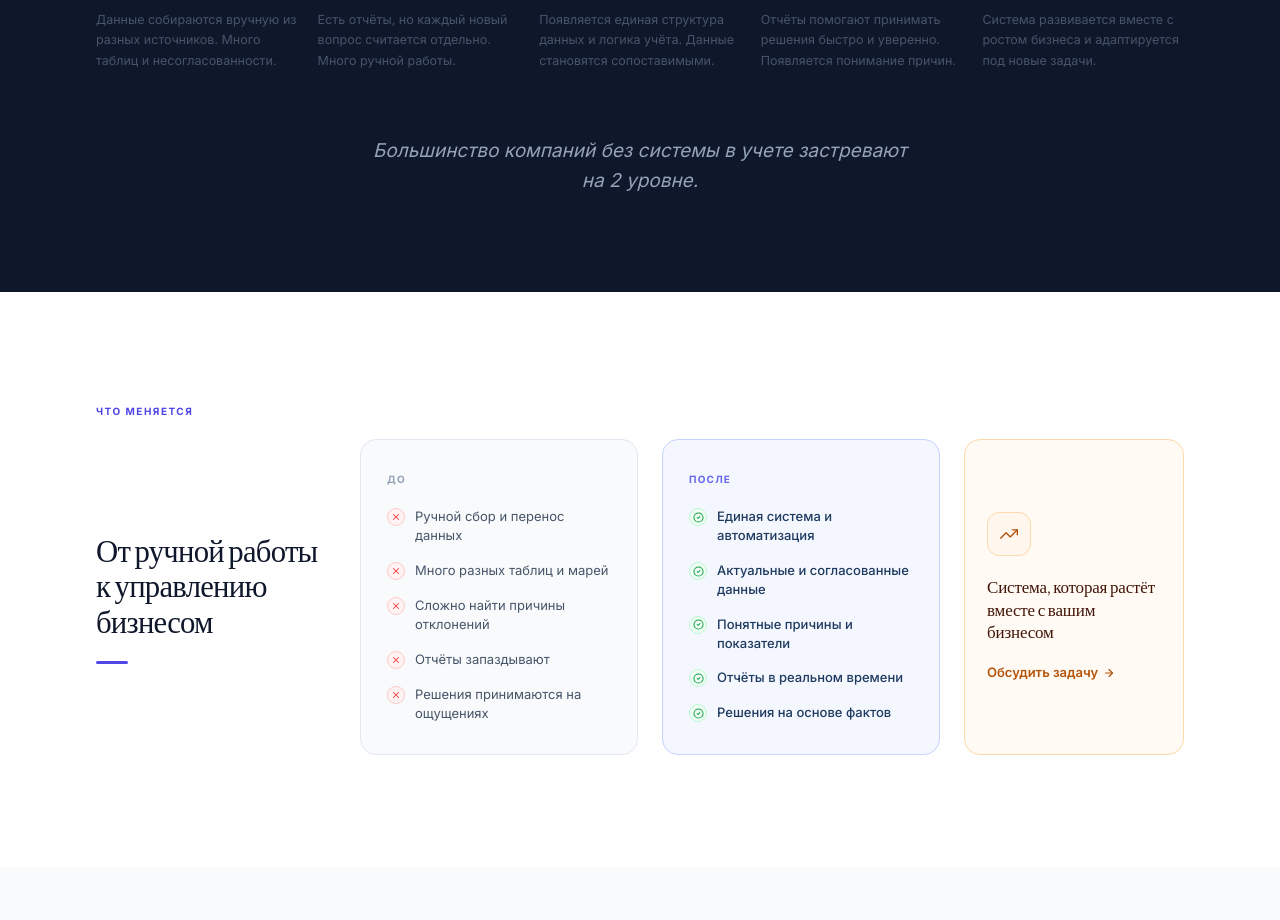
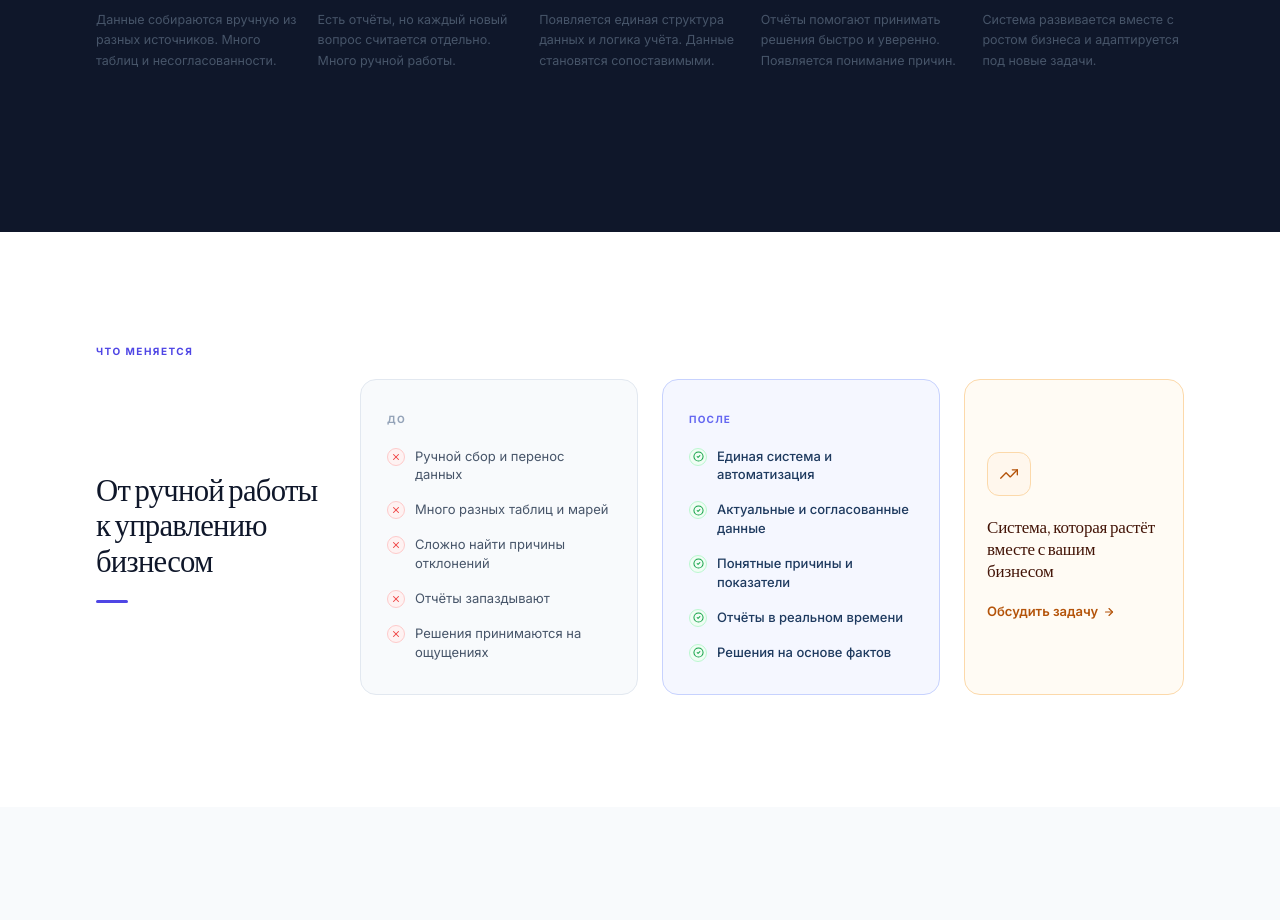
Before and after one commit to workdisk501-art/Uslugi, a React (Vite) app: page / in a window 1280 px wide. Shown: the part 1101-2021 px from the top of the page. Built offline with nearby package versions, Linux system fonts and the light colour scheme.

Commit message:
Updated HomePage.tsx

```diff
--- a/src/pages/HomePage.tsx
+++ b/src/pages/HomePage.tsx
@@ -229,7 +229,7 @@ function MaturityMap() {
     marginRight: 'auto',
     lineHeight: 1.6,
   }}>
-  Большинство компаний без системы в учете застревают на 2 уровне.
+
   </p>
 </FadeUp>
 
```
